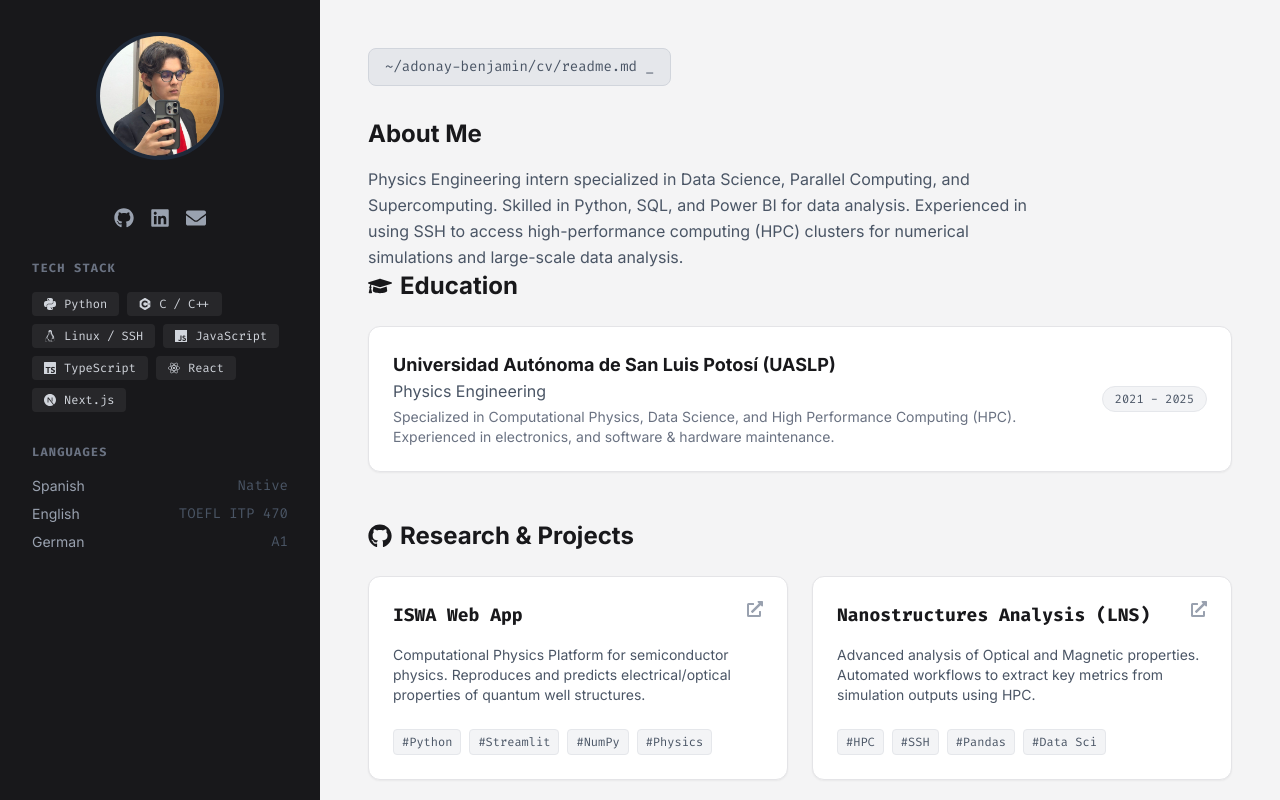
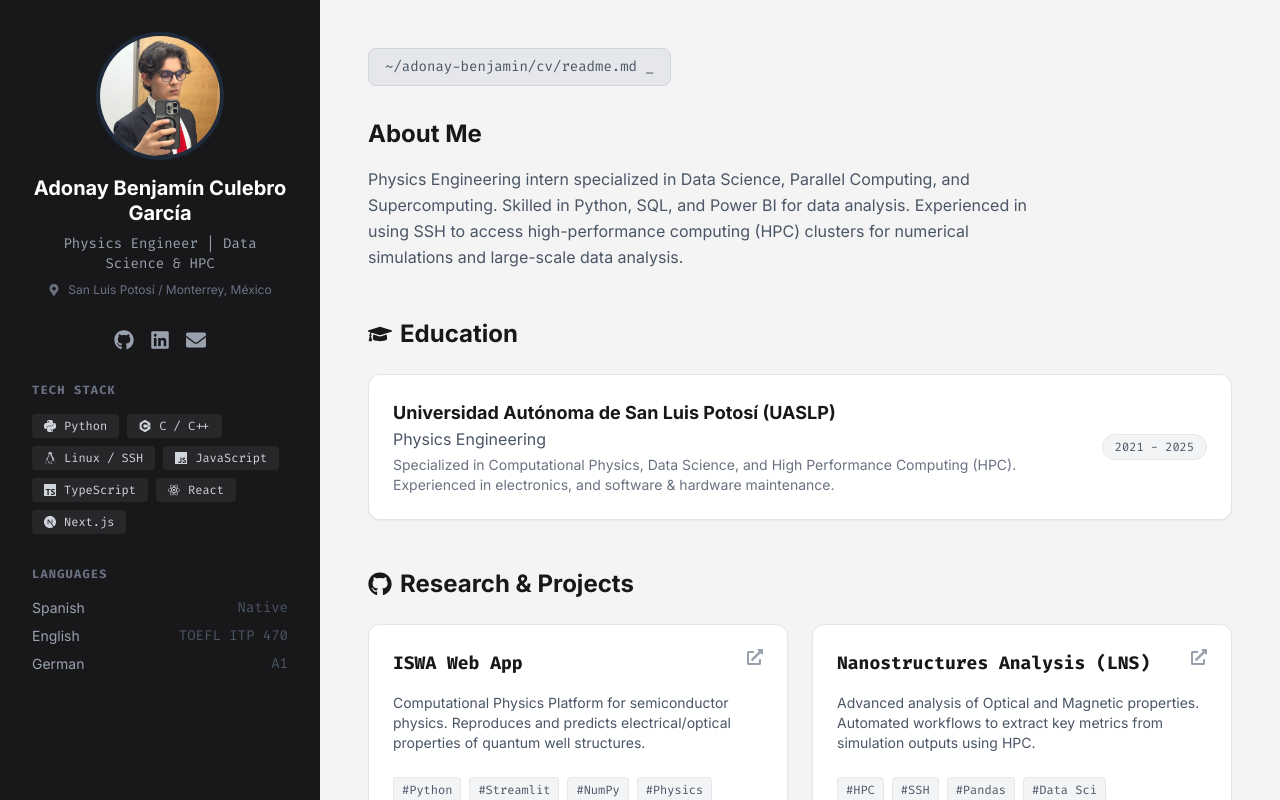
Before and after one commit to SaysBen/mi-portafolio, a Next.js app: page / in a window 1280 px wide. Shown: the top 800 px of the page. Built offline with nearby package versions, Linux system fonts and the light colour scheme.

Commit message:
Fix: corrección de etiquetas y uso de iconos

```diff
--- a/app/page.tsx
+++ b/app/page.tsx
@@ -1,5 +1,4 @@
 'use client';
-
 
 import React from 'react';
 import { Inter, Fira_Code } from 'next/font/google';
@@ -33,7 +32,6 @@ const DATA = {
     { name: "React", icon: <SiReact /> },
     { name: "Next.js", icon: <SiNextdotjs /> },
   ],
-
   education: [
     {
       school: "Universidad Autónoma de San Luis Potosí (UASLP)",
@@ -42,7 +40,6 @@ const DATA = {
       desc: "Specialized in Computational Physics, Data Science, and High Performance Computing (HPC). Experienced in electronics, and software & hardware maintenance."
     }
   ],
-
   experience: [
     {
       company: "UASLP - Ellipsometry Laboratory",
@@ -93,16 +90,22 @@ export default function Home() {
 
         {/* Perfil */}
         <div className="text-center">
-          <div className="w-32 h-32 mx-auto rounded-full bg-gray-700 mb-4 overflow-hidden border-4 border-gray-800">
-             {/* Tu foto */}
+          <div className="w-32 h-32 mx-auto rounded-full bg-gray-700 mb-4 overflow-hidden border-4 border-gray-800 relative">
              <Image
-             src="/perfil.jpg"
-             alt="Profile"
-              width={128}    /* El equivalente a w-32 */
-              height={128}   /* El equivalente a h-32 */
-             className="w-full h-full object-cover object-top"
-             priority       /* Next.js que cargue esta imagen rápido*/
+               src="/perfil.jpg"
+               alt="Profile"
+               width={128}
+               height={128}
+               className="w-full h-full object-cover object-top"
+               priority
             />
+          </div>
+          <h1 className="text-xl font-bold leading-tight mt-4">{DATA.profile.name}</h1>
+          <p className={`text-sm text-gray-400 mt-2 ${firaCode.className}`}>{DATA.profile.role}</p>
+
+          {/* Aquí agregamos el icono de ubicación que te faltaba */}
+          <div className="flex items-center justify-center gap-2 mt-2 text-xs text-gray-500">
+            <FaMapMarkerAlt /> {DATA.profile.location}
           </div>
         </div>
 
@@ -153,13 +156,13 @@ export default function Home() {
           <p className="text-gray-600 leading-relaxed max-w-2xl">
             {DATA.profile.bio}
           </p>
+        </section>
 
         {/* Educación */}
         <section className="mb-12">
           <h2 className="text-2xl font-bold mb-6 flex items-center gap-2">
             <FaGraduationCap /> Education
           </h2>
-
           <div className="space-y-4">
             {DATA.education.map((edu, i) => (
               <div key={i} className="card bg-white flex flex-col md:flex-row gap-4 items-start md:items-center justify-between p-6">
@@ -220,10 +223,8 @@ export default function Home() {
           </div>
         </section>
 
-        </section>
-
-      {/*ANIMACIÓN*/}
-      <AsciiBlackHole/>
+        {/*ANIMACIÓN*/}
+        <AsciiBlackHole/>
 
       </main>
     </div>
```
